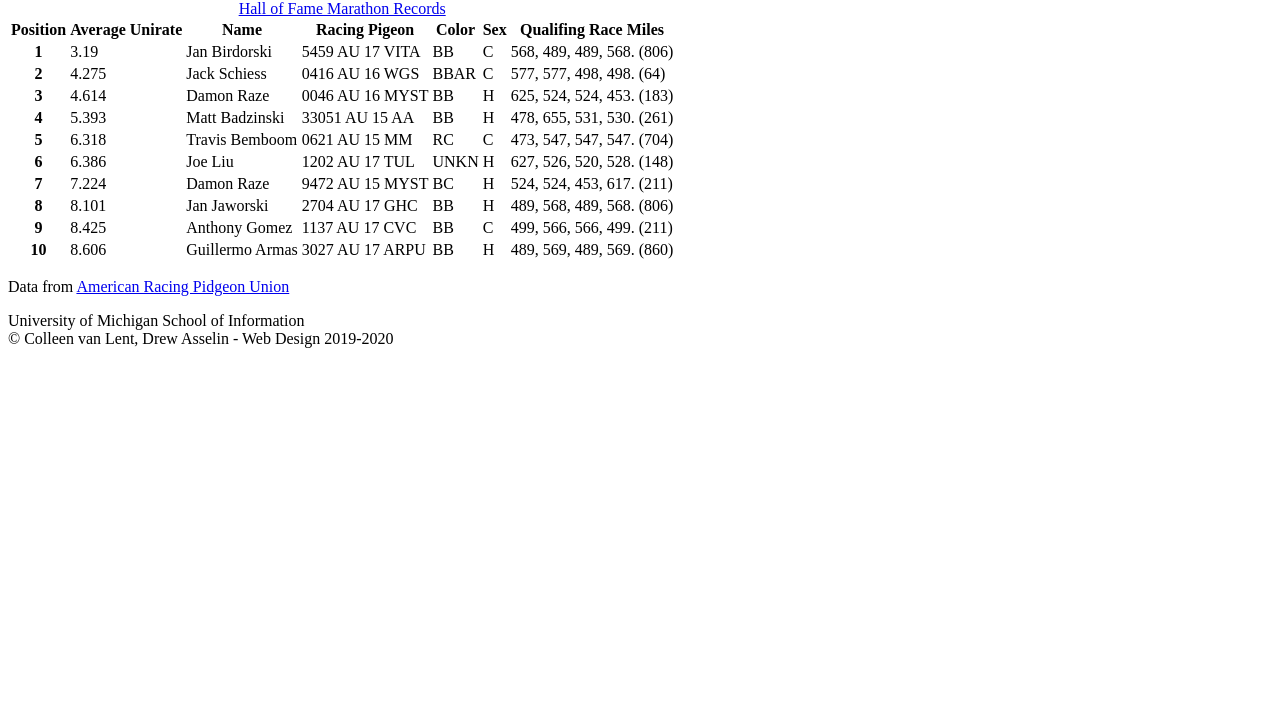
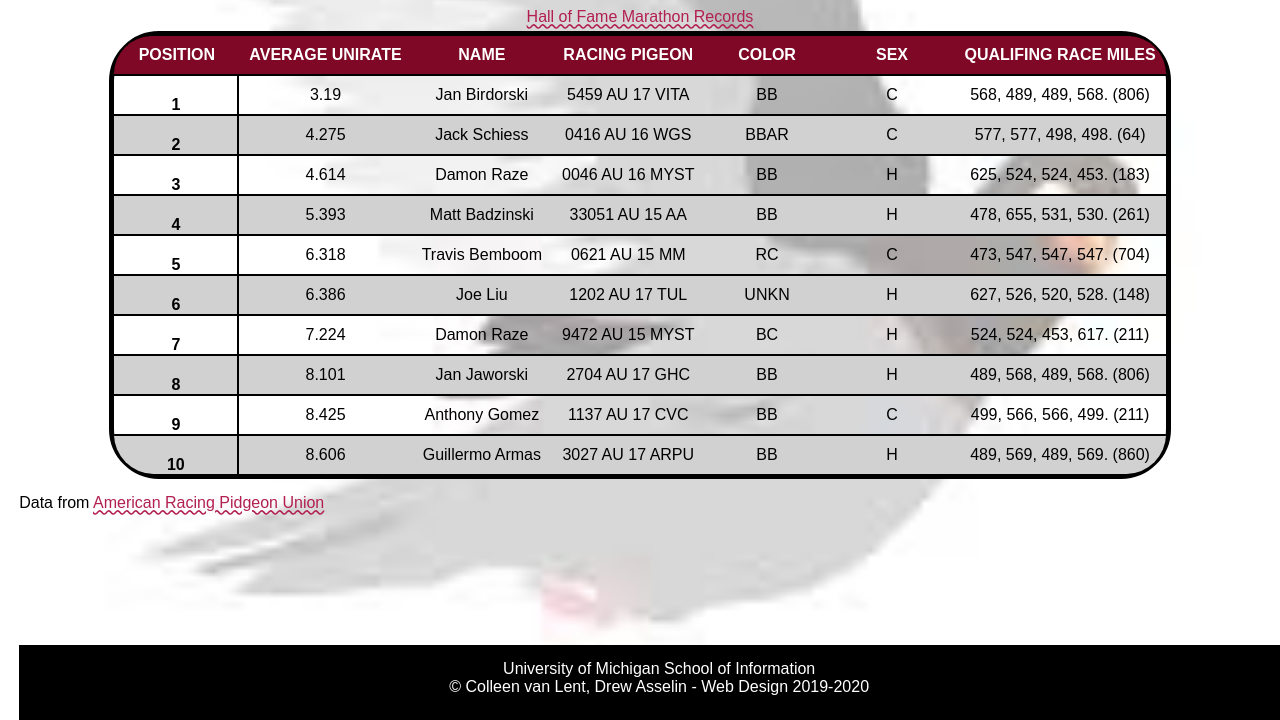
Before and after one commit to zhiyuan-Z/homework4-2021, a plain HTML site: page index.html in a window 1280 px wide. Shown: the part 80-800 px from the top of the page. Drawn offline with Linux system fonts and the light colour scheme; a web font is replaced by a local one.

Commit message:
SI 539 homework 4

```diff
--- a/css/style.css
+++ b/css/style.css
@@ -32,6 +32,12 @@ body{
   background-position: center;
 
   /*Req 1*/
+  font-family: 'Andika', sans-serif;
+  background-image: url("../images/pigeon-background.JPEG");
+  background-color: #DDDDDD;
+  background-position: center;
+  background-repeat: no-repeat;
+  background-size: cover;
 }
 
 h1{
@@ -39,51 +45,94 @@ h1{
   font-size: 2em;
 
   /*Req 2*/
+  text-align: center;
+  font-size: 32px;
+  line-height: 2;
 }
 
 p{
-
+  padding: 15px 0 0 0;
 }
 
 a{
-
+  font-size: 16px;
+  text-decoration-style: wavy;
+  color: #b21f50;
 }
 
 /*Req 5*/
 /*Add selector and rule here*/
-
+*:focus {
+  border: 3px #417243 dashed;
+}
 
 
 td{
-
+  text-align: center;
+  border-top: 2px black solid;
+  padding: 10px;
 }
 
 
 .colhead{
   color: #FFFFFF;
-
+  min-width: 125px;
+  vertical-align: middle;
+  padding: 10px;
+  text-transform: uppercase;
+  background-color: #7e0825;
 }
 
 .rowhead{
-
+  border-right: 2px black solid;
+  border-top: 2px black solid;
 }
 
 
 table{
     border: 5px solid #000000;
+    margin: 0 auto;
+    border-radius: 50px;
 }
 
 /* I gave you the selector, but not the property-value pair.
 You can use Inspect Element or your editor to find selectors. */
-thead tr:first-child th:first-child{}
+thead tr:first-child th:first-child{
+  border-radius: 50px 0 0 0;
+}
 
 /*Add selectors and rules here*/
+thead tr:first-child th:last-child{
+  border-radius: 0 50px 0 0;
+}
 
+tbody tr:last-child th:first-child{
+  border-radius: 0 0 0 50px;
+}
 
+tbody tr:last-child td:last-child{
+  border-radius: 0 0 50px 0;
+}
+
+tr:nth-child(odd) {
+  background-color: transparent;
+}
+
+tr:nth-child(even) {
+  background-color: #D1D1D1;
+}
+
+tr:hover {
+  background-color: rgba(126, 8, 37, .25);
+}
 
 footer{
   width:100%;
   background:#000000;
   text-align:center;
   color: #FFFFFF;
+  min-height: 75px;
+  position: fixed;
+  bottom: 0;
+  width: 100vw;
 }
--- a/index.html
+++ b/index.html
@@ -3,8 +3,13 @@
   <head>
     <meta charset="UTF-8">
     <!-- Link the style sheets and Google font -->
-    <link rel="shortcut icon" type="image/png" href="images/pigeon-icon.png"/>
+    <link rel="stylesheet" href="https://fonts.googleapis.com/css?family=Andika">
+    <!-- <link rel="shortcut icon" type="image/png" href="images/pigeon-icon.png"/> -->
     <!-- Image by <a href="https://pixabay.com/users/chiplanay-1971251/?utm_source=link-attribution&amp;utm_medium=referral&amp;utm_campaign=image&amp;utm_content=3303111">chiplanay</a> from <a href="https://pixabay.com/?utm_source=link-attribution&amp;utm_medium=referral&amp;utm_campaign=image&amp;utm_content=3303111">Pixabay</a> -->
+    <link rel="shortcut icon" type="image/png" href="images/pigeon.png"/>
+    <!-- Image by <a href="https://pixabay.com/users/mohamed_hassan-5229782/?utm_source=link-attribution&amp;utm_medium=referral&amp;utm_campaign=image&amp;utm_content=3254501">mohamed Hassan</a> from <a href="https://pixabay.com/?utm_source=link-attribution&amp;utm_medium=referral&amp;utm_campaign=image&amp;utm_content=3254501">Pixabay</a> -->
+    <link rel="stylesheet" type="text/css" href="css/html5reset.css">
+    <link rel="stylesheet" type="text/css" href="css/style.css">
     <title>2021 AU National Old Bird Hall of Fame Marathon Distance</title>
   </head>
   <!-- ***************************************
```
Also changed, not shown: images/pigeon.png (added).
